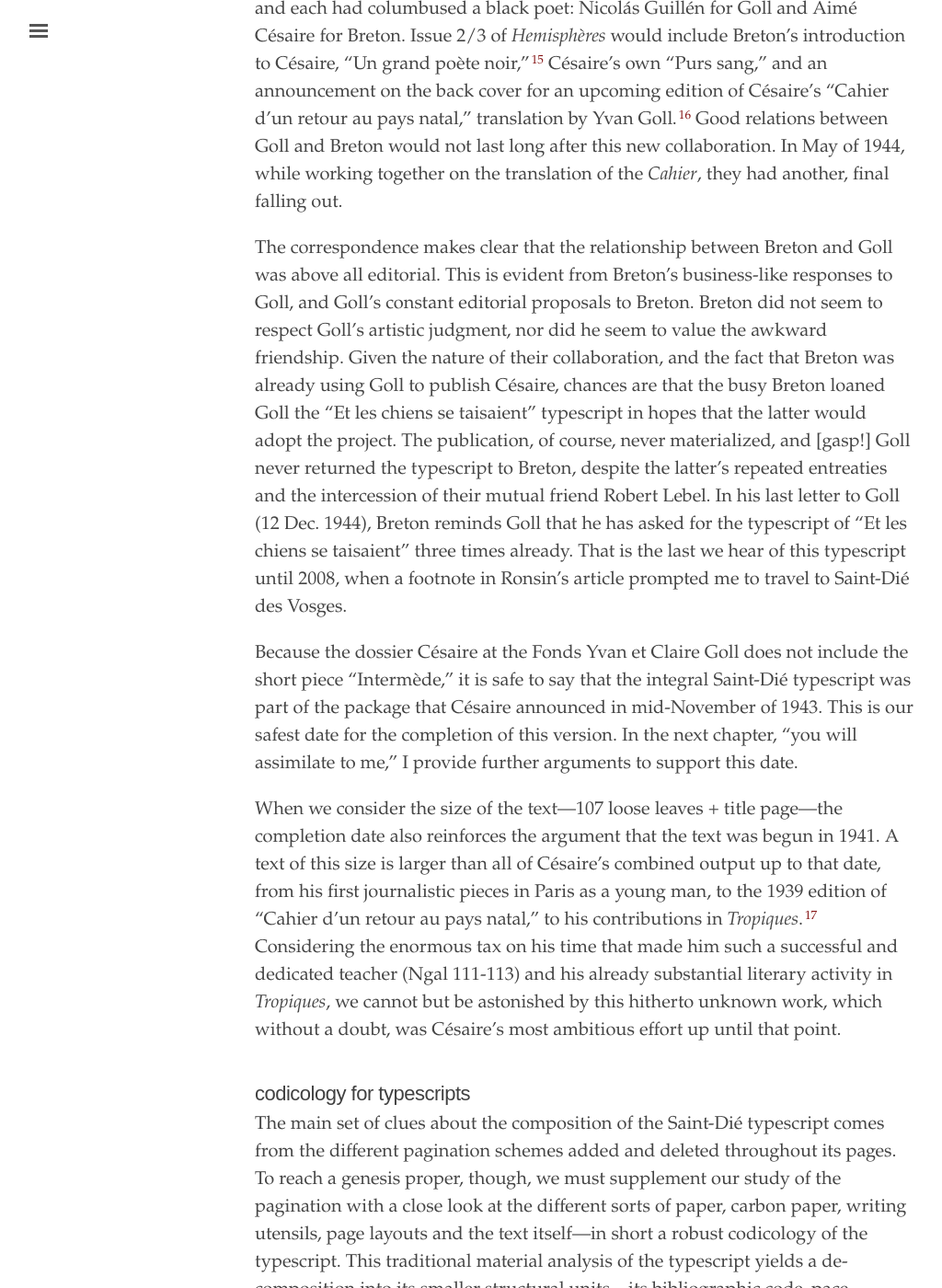
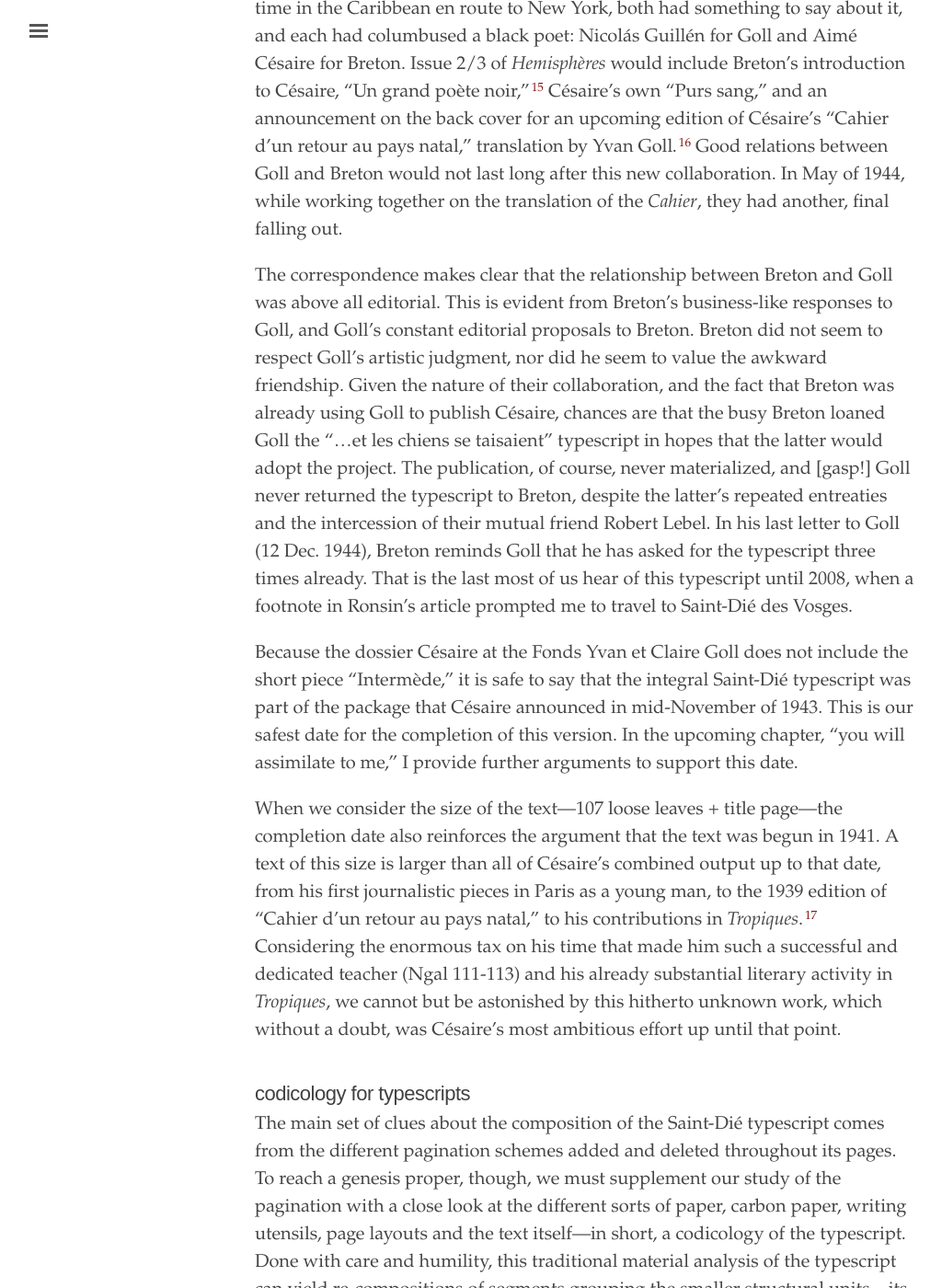
Before and after one commit to elotroalex/record, a Jekyll site: the page built from _chapters/01-nebula.md, in a window 1280 px wide and 1400 px high, scrolled down 6321 px. Shown: the whole window at 92% size, without its empty margins (3-1027 px from the left). Built offline with Jekyll 4.4.1, drawn with Linux system fonts in a browser that asks for light colours; some of the changed text lies outside the part shown.

Commit message:
revisions to nebula

```diff
--- a/_chapters/01-nebula.md
+++ b/_chapters/01-nebula.md
@@ -39,25 +39,25 @@
 
 Beginning in 1941 and increasingly in 1942, a US naval blockade prevented the Germans from having access to the island—and as some claim, to a French cache of gold stashed in Fort-de-France. This effectively isolated Martinique. The only form of communication with the outside world came by way of a couple of ships that were allowed passage after an agreement between the Americans and Admiral Robert.[^7] Correspondence was then carried by post and sometimes by intermediaries. This situation must also be taken into account when we try to understand Césaire's strategies of publication and composition once he began corresponding with Lam in Cuba and Breton in New York. Undoubtedly, the access to external editorial environments becomes even more vital under the watchful eye of state censorship, however weak.
 
-The play evidences a struggle between the freedom to speak frankly without censorship and the idea of a poetry free from traditional form and subject. The text under censoring eyes desires to speak directly to the subjugated audience. In several scenes of the play, Toussaint addresses the black crowds in the language of truth to power. On the other hand, the freedom that Césaire seeks in poetic language cannot be reduced to direct address for long. As a result, the trope of freedom is caught in a bind, and we cannot talk about one without the other. Undoubtedly, this drama could not see the light of day in Martinique during the rule of Admiral Robert, but the possibility of it being published was nevertheless present to Césaire thanks to his lifelines in Cuba and New York. As a result, the political bent of the typescript seems stronger in its earlier stages than in later ones. If indeed the process of moving away from the history of the Haitian Revolution, as I hope to show, started during the draft stage of the typescript, we may have further circumstantial evidence that composition began in 1941.
+"...et les chiens se taisaient" evidences a struggle between the freedom to speak frankly, without censorship and the idea of a poetry free from traditional form and subject. The text under censoring eyes desires to speak directly to the subjugated audience. In several scenes of the script, Toussaint addresses the black crowds in the language of truth to power. On the other hand, the freedom that Césaire seeks in poetic language cannot be reduced to direct address for long. As a result, the search for freedom is caught in a bind, and we cannot talk about one without the other. Undoubtedly, this work, as play or text, could not see the light of day in Martinique during the rule of Admiral Robert, but the possibility of it being published elsewhere was nevertheless present to Césaire thanks to his lifelines in Cuba and New York. As a result, its bind to the Caribbean—audience and history—seems stronger in its earlier stages than in later ones. If indeed the process of moving away from the history of the Haitian Revolution, as I hope to show, started during the draft stage of the typescript, we may have further circumstantial evidence that composition began in 1941.
 
-Luckily, we find more precise information about the completion of the typescript in a cache of letters from Césaire to Breton housed at the Bibliothèque Litteraire Jacques Doucet. The first of these letters to mention the play is postmarked September 23, 1943, where Césaire notes he has just finished “*un drame nègre*.”[^8] A letter dated November 16, 1943 announces the impending arrival in New York of a package containing “*un recueil possible de poèmes ainsi qu’un drame : Et les chiens se taisaient*.” The next letter from Césaire (17 Jan. 1944), announces the arrival of some supplementary pages for "Et les chiens se taisaient" consisting of the short text “Intermède.” The Césaire documents at the Fonds Yvan Goll in Saint-Dié des Vosges, France, where the typescript is housed today, do not include this shorter piece. This suggests the possibility that sometime between November and January, Breton lent the typescript to Yvan Goll.
+Luckily, we find more precise information about the completion of the typescript in a trove of letters from Césaire to Breton housed at the Bibliothèque Litteraire Jacques Doucet. The first of these letters to mention the play is postmarked September 23, 1943, where Césaire notes he has just finished “*un drame nègre*.”[^8] A letter dated November 16, 1943 announces the impending arrival in New York of a package containing “*un recueil possible de poèmes ainsi qu’un drame : Et les chiens se taisaient*.” The next letter from Césaire (17 Jan. 1944), announces the arrival of some supplementary pages for "Et les chiens se taisaient" consisting of the short text “Intermède.” The Césaire documents at the Fonds Yvan Goll in Saint-Dié des Vosges, France, where the typescript is housed today, do not include this shorter piece. This suggests the possibility that sometime between November and January, Breton lent the typescript to Yvan Goll.
 
-The story of how Yvan Goll became involved in the editorial life of Césaire in New York has been superbly narrated by the scholar and former curator of the Goll archive, Albert Ronsin[^9] in his article “Yvan Goll et André Breton.” After making amends with Breton many years after they came to blows over who had invented *surréalisme* first, they both began collaboration on a special issue of Goll’s journal *Hemisphères*. This happened at the end of 1943 and the beginning of 1944, around the time Césaire sent his typescript. Both Goll and Breton had spent time in the Caribbean en route to New York, both had something to say about it, and each had columbused a black poet: Nicolás Guillén for Goll and Aimé Césaire for Breton. Issue 2/3 of *Hemisphères* would include Breton’s introduction to Césaire, “Un grand poète noir,”[^10] Césaire’s own “Purs sang,” and an announcement on the back cover for an upcoming edition of Césaire’s “Cahier d’un retour au pays natal,” translation by Yvan Goll.[^11] Good relations between Goll and Breton would not last long after this new collaboration. In May of 1944, while working together on the translation of the *Cahier*, they had another, final falling out.
+The story of how Yvan Goll became involved in the editorial life of Césaire in New York has been superbly narrated by the scholar and former curator of the Goll archive, Albert Ronsin[^9] in his article “Yvan Goll et André Breton.” After making amends with Breton many years after they came to blows over who had invented *surréalisme* first, they both began to collaborate on a special issue of Goll’s journal *Hemisphères*. This happened at the end of 1943 and the beginning of 1944, around the time Césaire sent his typescript. Both Goll and Breton had spent time in the Caribbean en route to New York, both had something to say about it, and each had columbused a black poet: Nicolás Guillén for Goll and Aimé Césaire for Breton. Issue 2/3 of *Hemisphères* would include Breton’s introduction to Césaire, “Un grand poète noir,”[^10] Césaire’s own “Purs sang,” and an announcement on the back cover for an upcoming edition of Césaire’s “Cahier d’un retour au pays natal,” translation by Yvan Goll.[^11] Good relations between Goll and Breton would not last long after this new collaboration. In May of 1944, while working together on the translation of the *Cahier*, they had another, final falling out.
 
-The correspondence makes clear that the relationship between Breton and Goll was above all editorial. This is evident from Breton’s business-like responses to Goll, and Goll’s constant editorial proposals to Breton. Breton did not seem to respect Goll’s artistic judgment, nor did he seem to value the awkward friendship. Given the nature of their collaboration, and the fact that Breton was already using Goll to publish Césaire, chances are that the busy Breton loaned Goll the "Et les chiens se taisaient" typescript in hopes that the latter would adopt the project. The publication, of course, never materialized, and [gasp!] Goll never returned the typescript to Breton, despite the latter’s repeated entreaties and the intercession of their mutual friend Robert Lebel. In his last letter to Goll (12 Dec. 1944), Breton reminds Goll that he has asked for the typescript of "Et les chiens se taisaient" three times already. That is the last we hear of this typescript until 2008, when a footnote in Ronsin’s article prompted me to travel to Saint-Dié des Vosges.
+The correspondence makes clear that the relationship between Breton and Goll was above all editorial. This is evident from Breton’s business-like responses to Goll, and Goll’s constant editorial proposals to Breton. Breton did not seem to respect Goll’s artistic judgment, nor did he seem to value the awkward friendship. Given the nature of their collaboration, and the fact that Breton was already using Goll to publish Césaire, chances are that the busy Breton loaned Goll the "...et les chiens se taisaient" typescript in hopes that the latter would adopt the project. The publication, of course, never materialized, and [gasp!] Goll never returned the typescript to Breton, despite the latter’s repeated entreaties and the intercession of their mutual friend Robert Lebel. In his last letter to Goll (12 Dec. 1944), Breton reminds Goll that he has asked for the typescript three times already. That is the last most of us hear of this typescript until 2008, when a footnote in Ronsin’s article prompted me to travel to Saint-Dié des Vosges.
 
-Because the dossier Césaire at the Fonds Yvan et Claire Goll does not include the short piece “Intermède,” it is safe to say that the integral Saint-Dié typescript was part of the package that Césaire announced in mid-November of 1943. This is our safest date for the completion of this version. In the next chapter, "you will assimilate to me," I provide further arguments to support this date.
+Because the dossier Césaire at the Fonds Yvan et Claire Goll does not include the short piece “Intermède,” it is safe to say that the integral Saint-Dié typescript was part of the package that Césaire announced in mid-November of 1943. This is our safest date for the completion of this version. In the upcoming chapter, "you will assimilate to me," I provide further arguments to support this date.
 
 When we consider the size of the text—107 loose leaves + title page—the completion date also reinforces the argument that the text was begun in 1941. A text of this size is larger than all of Césaire’s combined output up to that date, from his first journalistic pieces in Paris as a young man, to the 1939 edition of “Cahier d’un retour au pays natal,” to his contributions in *Tropiques*.[^12] Considering the enormous tax on his time that made him such a successful and dedicated teacher (Ngal 111-113) and his already substantial literary activity in *Tropiques*, we cannot but be astonished by this hitherto unknown work, which without a doubt, was Césaire’s most ambitious effort up until that point.
 
 ## codicology for typescripts
 
-The main set of clues about the composition of the Saint-Dié typescript comes from the different pagination schemes added and deleted throughout its pages. To reach a genesis proper, though, we must supplement our study of the pagination with a close look at the different sorts of paper, carbon paper, writing utensils, page layouts and the text itself—in short a robust codicology of the typescript. This traditional material analysis of the typescript yields a de-composition into its smaller structural units—its bibliographic code, pace McGann—which can enable us to manipulate the text to yield the secrets of its genesis.
+The main set of clues about the composition of the Saint-Dié typescript comes from the different pagination schemes added and deleted throughout its pages. To reach a genesis proper, though, we must supplement our study of the pagination with a close look at the different sorts of paper, carbon paper, writing utensils, page layouts and the text itself—in short, a codicology of the typescript. Done with care and humility, this traditional material analysis of the typescript can yield re-compositions of segments grouping the smaller structural units—its bibliographic code, pace McGann—to help us unlock the secrets of genesis.
 
 Except for the actual text, all of the material evidence is detailed and organized in a series of codicological tables below.[^13] All of the rows in the tables, except for the headers, represent a page. These are organized from top to bottom in the order in which they are found today in Saint-Dié des Vosges—what we could call for brevity's sake, *the Saint-Dié witness*. This order also corresponds to the pagination scheme labeled `Page`.
 
-The first table ([table a]({{site.baseurl}}/fragiles/table-a/)), lists the support materials used for the typescript. The text as we find it is composed of 108 loose sheets, including the title page. I recognize a total of four (or five, depending on how you look at it) different types of paper. I distinguish these under the heading `Paper` as `atemoya`, `atemoya+`, `batata`, `coco` and `durian`. The most common type is `atemoya`, thin, of a yellowing white hue (21.6 x 28 cm). Those pages marked `atemoya+` have sheets of the same material as `atemoya`, except they are a few milimeters larger lengthwise. `batata` and `coco` belong to two self-contained segments in Act 1. batata is thin and pink (21.6 x 27.8 cm). The twenty leaves made of this paper are only found towards the beginning of the play as it stands now. `coco` follows `batata` in the current pagination, and is thin and white with a light blue tint (21 x 27 cm). Last, but not least, `durian` seems to have been introduced at a late stage of composition, and mostly appears in revisions made to Act 2. This paper is thick white and also yellowing, at times with rough-hewn edges, indicating the leaves came from a larger sheet. (22.4 x 28 and 21.6 x 28 cm).
+The first table ([table a]({{site.baseurl}}/fragiles/table-a/)), lists the support materials used for the typescript. The witness as we find it is composed of 108 loose sheets, including the title page. I recognize a total of four (or five, depending on how you look at it) different types of paper. I distinguish these under the heading `Paper` as `atemoya`, `atemoya+`, `batata`, `coco` and `durian`. The most common type is `atemoya`, thin, of a yellowing white hue (21.6 x 28 cm). Those pages marked `atemoya+` have sheets of the same material as `atemoya`, except they are a few milimeters larger lengthwise. `batata` and `coco` belong to two self-contained segments in Act 1. batata is thin and pink (21.6 x 27.8 cm). The twenty leaves made of this paper are only found towards the beginning of the play as it stands now. `coco` follows `batata` in the current pagination, and is thin and white with a light blue tint (21 x 27 cm). Last, but not least, `durian` seems to have been introduced at a late stage of composition, and mostly appears in revisions made to Act 2. This paper is thick white and also yellowing, at times with rough-hewn edges, indicating the leaves came from a larger sheet. (22.4 x 28 and 21.6 x 28 cm).
 
 {% include image.html
     img="fig-a.jpg"
```
